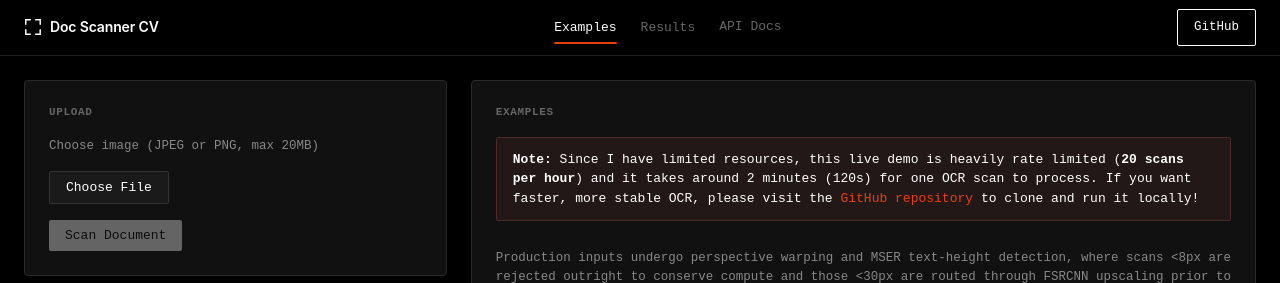
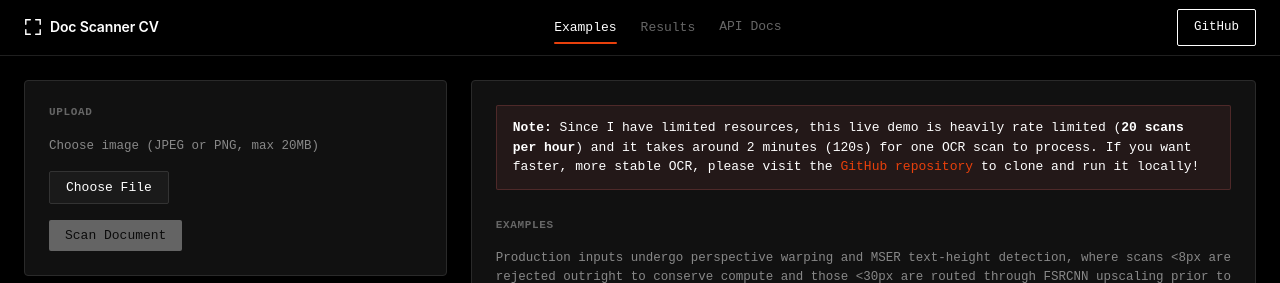
Before and after one commit to TheJaydenProject/doc-scanner-cv, a Vue app in the folder frontend/: page / in a window 1280 px wide. Shown: the top 283 px of the page. Built offline with nearby package versions, Linux system fonts and the light colour scheme; no server answers.

Commit message:
design: move disclaimer above Examples title

```diff
--- a/frontend/src/components/ExamplesPanel.vue
+++ b/frontend/src/components/ExamplesPanel.vue
@@ -32,11 +32,11 @@
 
 <template>
   <section class="panel">
-    <h2>Examples</h2>
-
     <div class="disclaimer-alert">
       <strong>Note:</strong> Since I have limited resources, this live demo is heavily rate limited (<strong>20 scans per hour</strong>) and it takes around 2 minutes (120s) for one OCR scan to process. If you want faster, more stable OCR, please visit the <a href="https://github.com/TheJaydenProject/doc-scanner-cv" target="_blank" rel="noopener">GitHub repository</a> to clone and run it locally!
     </div>
+
+    <h2>Examples</h2>
     <p class="section-desc">
       Production inputs undergo perspective warping and MSER text-height detection, where scans &lt;8px are rejected outright to conserve compute and those &lt;30px are routed through FSRCNN upscaling prior to OCR.
     </p>
```
